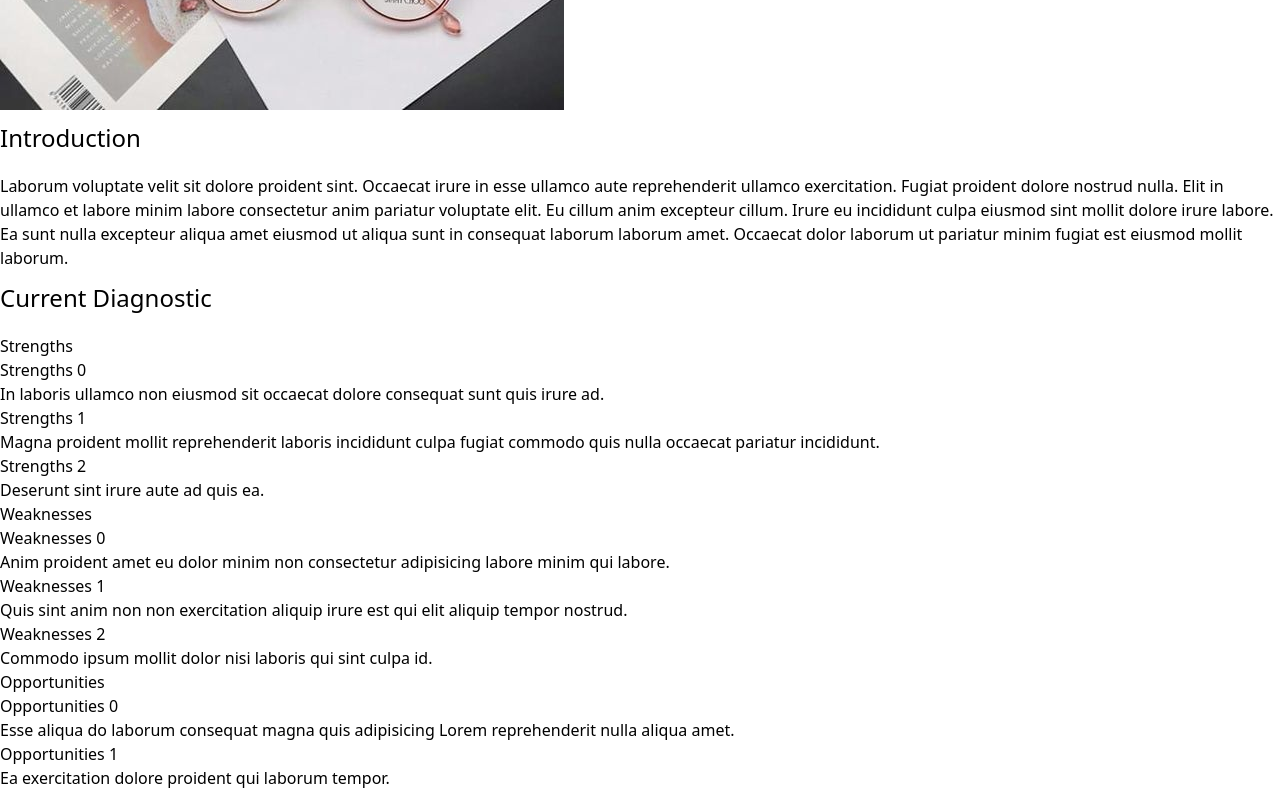
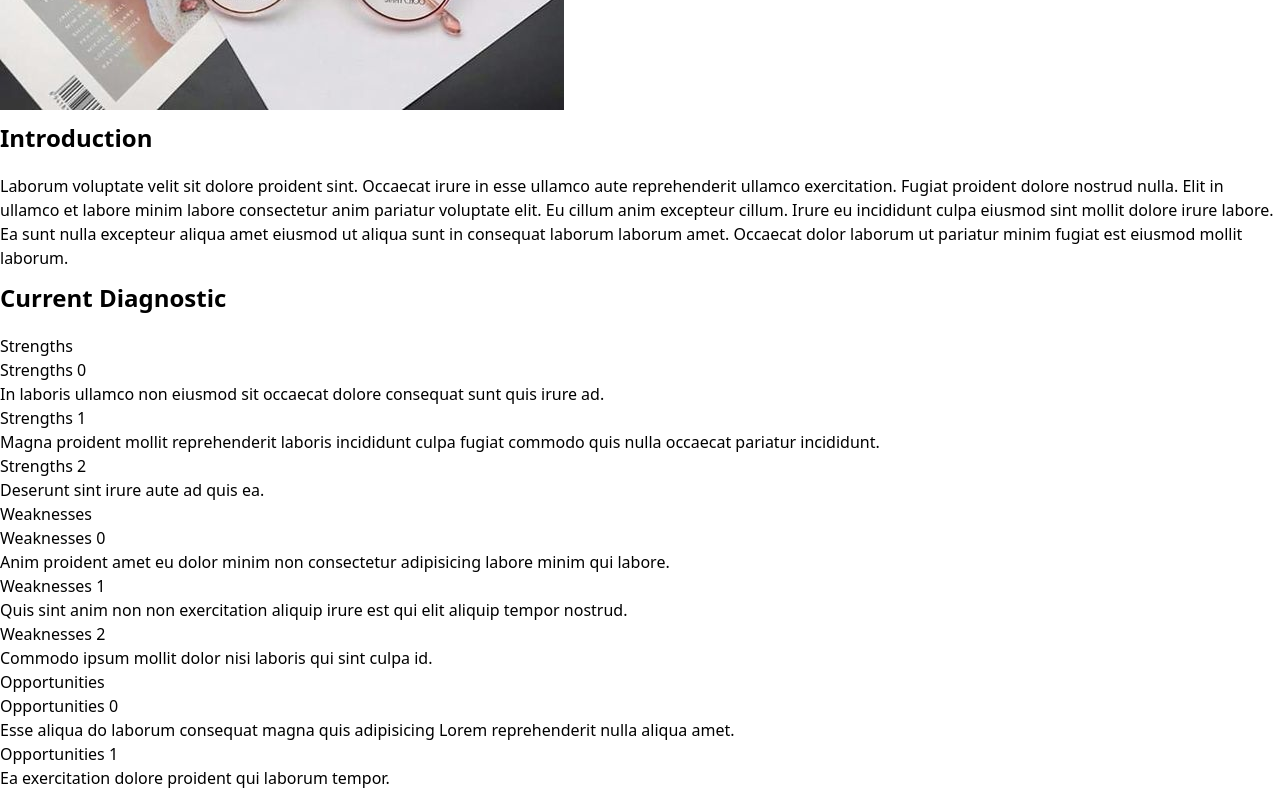
Before and after one commit to Sonya-c/WEB-FE-REACT-HW4, a React (Vite) app: page / in a window 1280 px wide. Shown: the part 600-1394 px from the top of the page. Built offline with nearby package versions, Linux system fonts and the light colour scheme.

Commit message:
fix(Main): section max w

```diff
--- a/src/components/Main/Main.tsx
+++ b/src/components/Main/Main.tsx
@@ -35,7 +35,7 @@ const DofaCardListMapping = (
  */
 export const Main = () => {
   return (
-    <div className="mb-10 flex flex-col items-center gap-10 p-5 sm:p-0 [&_section]:max-w-full sm:[&_section]:max-w-screen-lg">
+    <div className="mb-10 flex flex-col items-center">
       <div className="flex w-full justify-center bg-white p-10">
         <div className="flex max-w-screen-xl grid-cols-2 flex-col gap-5 sm:grid">
           <div className="flex flex-col justify-center gap-5">
@@ -55,6 +55,7 @@ export const Main = () => {
         </div>
       </div>
 
+      <div className="flex max-w-full flex-col gap-10 p-5 sm:max-w-screen-lg">
         <section id="introduction">
           <h2>Introduction</h2>
           <p>{lorem.generateParagraphs(2)}</p>
@@ -137,6 +138,7 @@ export const Main = () => {
           />
         </section>
       </div>
+    </div>
   );
 };
 
--- a/src/index.css
+++ b/src/index.css
@@ -5,6 +5,7 @@
 h2 {
   @apply text-2xl;
   @apply mb-5 mt-3;
+  @apply font-semibold;
 }
 
 h3 {
```
Lines whose indentation alone changed are shown as unchanged.
